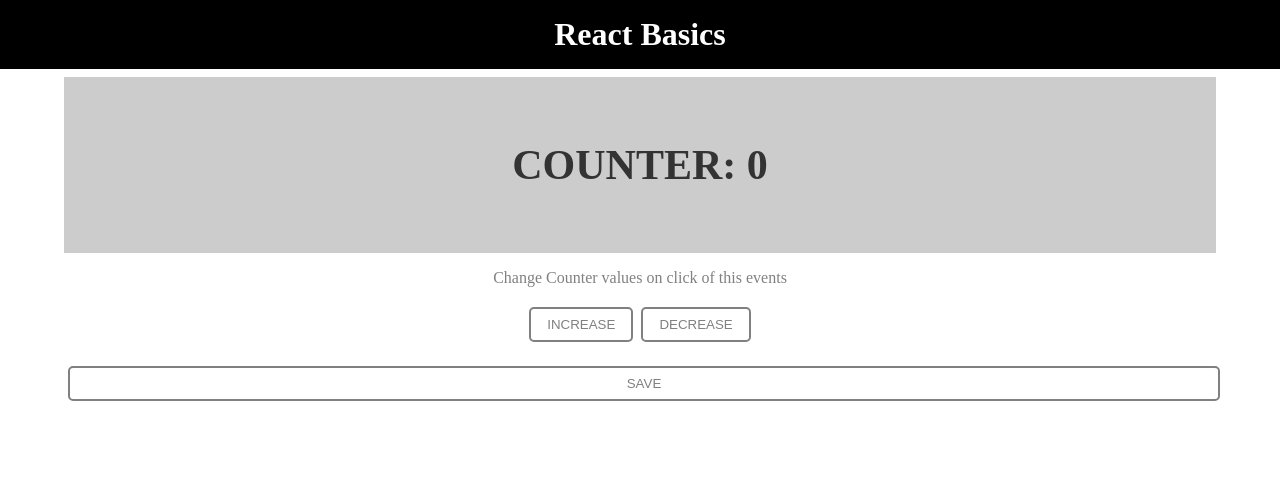
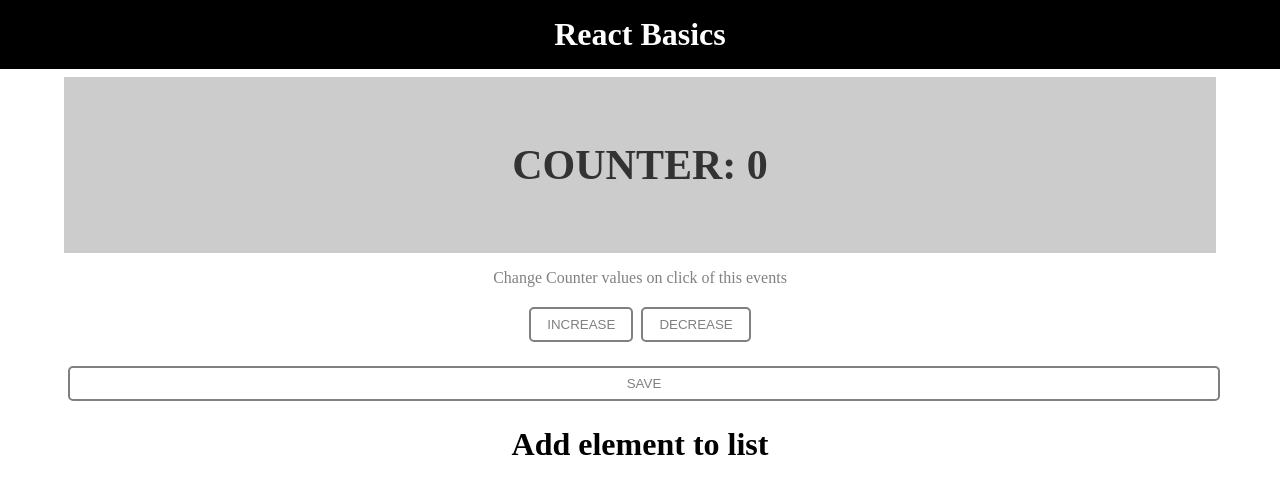
Before and after one commit to shashankshetty1996/React-Basic-Counter, a React (Create React App) app: page / in a window 1280 px wide. Shown: the top 494 px of the page. Built offline with nearby package versions, Linux system fonts and the light colour scheme.

Commit message:
cleaned counter list

```diff
--- a/src/components/counter/CounterList.js
+++ b/src/components/counter/CounterList.js
@@ -20,7 +20,11 @@ const CounterList = props => {
   );
 
   const renderMe =
-    props.list.length !== 0 ? ul : <h1 style={{ textAlign: 'center' }} />;
+    props.list.length !== 0 ? (
+      ul
+    ) : (
+      <h1 style={{ textAlign: 'center' }}>Add element to list</h1>
+    );
   return (
     <div>
       <Button className="btn-block" click={props.updateList}>
```
